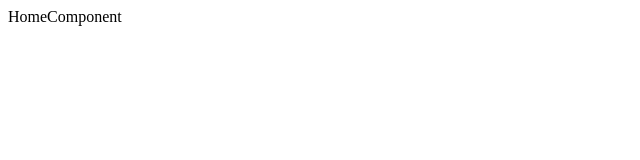
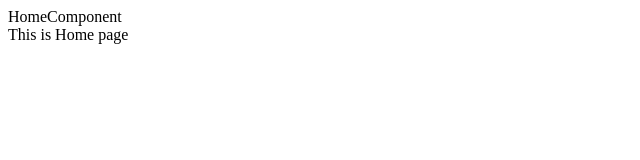
Before and after one commit to wlsdhr0831/wlsdhr0831, a React app: page /main in a window 1280 px wide. Shown: the top 160 px of the page, without its empty margins (0-640 px from the left). Built offline with nearby package versions, Linux system fonts and the light colour scheme.

Commit message:
apply router

```diff
--- a/src/App.js
+++ b/src/App.js
@@ -1,5 +1,5 @@
 import React from 'react';
-import { Switch, Route } from "react-router-dom";
+import { Switch, Route, Redirect } from "react-router-dom";
 import './App.css';
 import Home from './routes/Home';
 import Component from './routes/Component';
@@ -10,12 +10,13 @@ const App = () => {
     <>
       <Navigation />
       <Switch>
-        <Route exact path="/" >
+        <Route exact path="/main" >
           <Home/>
         </Route>
         <Route path="/component/:id">
           <Component/>
         </Route>
+        <Redirect path="*" to="/main"/>
       </Switch>
     </>
   );
--- a/src/pages/Navigation.js
+++ b/src/pages/Navigation.js
@@ -13,7 +13,7 @@ const defaultStyle = {
 const Home = () => {
   return (
     <div className="navigation">
-      <Link to="/" activeStyle={activeStyle} exact style={defaultStyle}>
+      <Link to="/main" activeStyle={activeStyle} exact style={defaultStyle}>
         Home
       </Link>
       <Link to="/component/1" activeStyle={activeStyle} style={defaultStyle}>
```
